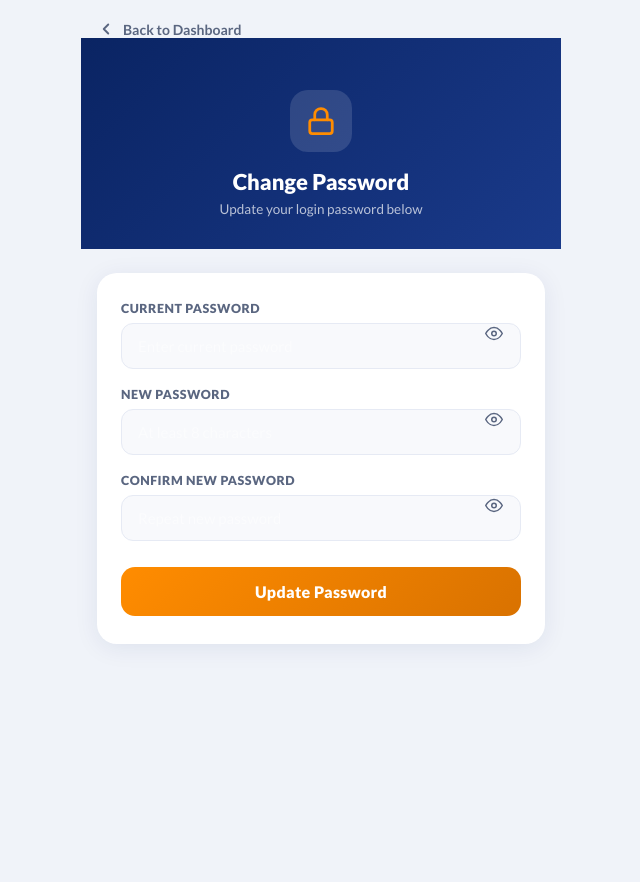
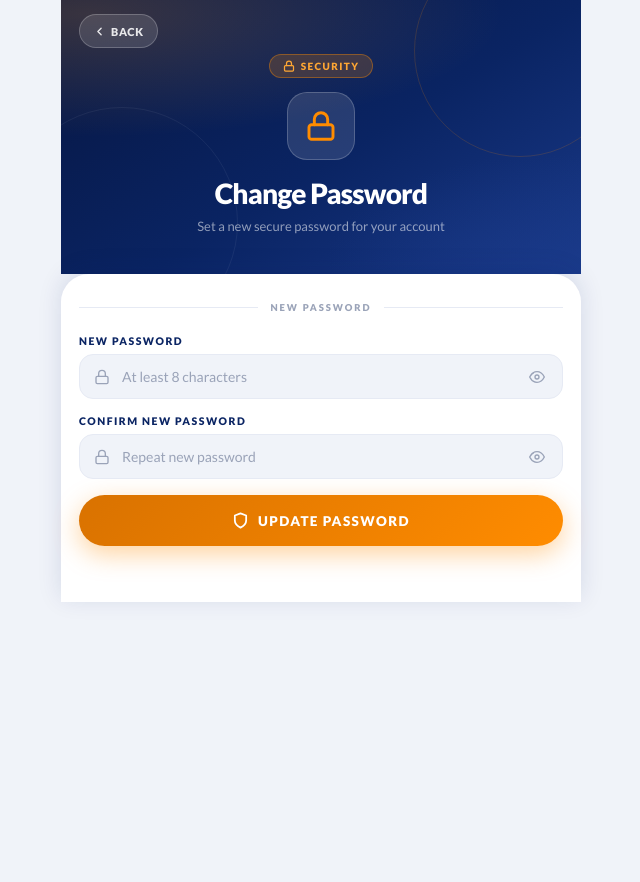
Before and after one commit to vainglory0601-arch/mana_system2, a Django app: page /change-password/ in a window 1280 px wide. Shown: the whole page, without its empty margins (319-959 px from the left). Run offline with Django 5.2, Linux system fonts and the light colour scheme; a user stored in the database is signed in; data comes from the database, SQL or seed files in the repository.

Commit message:
Remove current password field, redesign change password page
Co-Authored-By: Claude Sonnet 4.6 <noreply@anthropic.com>

```diff
--- a/accounts/views.py
+++ b/accounts/views.py
@@ -466,12 +466,9 @@ def change_password_view(request):
     error = None
     success = False
     if request.method == "POST":
-        current = request.POST.get("current_password", "")
         new_pw  = request.POST.get("new_password", "")
         confirm = request.POST.get("confirm_password", "")
-        if not request.user.check_password(current):
-            error = "Current password is incorrect."
-        elif len(new_pw) < 8:
+        if len(new_pw) < 8:
             error = "New password must be at least 8 characters."
         elif new_pw != confirm:
             error = "Passwords do not match."
--- a/templates/change_password.html
+++ b/templates/change_password.html
@@ -5,9 +5,10 @@
 {% block content %}
 <style>
 :root {
-  --orange:#FF8C00;--orange-dk:#D97200;
+  --navy:#0A2463;--navy-dk:#061540;--navy-lt:#1a3a8a;
+  --orange:#FF8C00;--orange-dk:#D97200;--orange-lt:#FFA733;
   --bg:#f0f3f9;--card:#ffffff;
-  --ink:#0d1b3e;--ink2:#5a6680;--line:#e6eaf4;
+  --ink:#0d1b3e;--ink2:#5a6680;--ink3:#9aa3b8;--line:#e6eaf4;
   --green:#16a34a;--red:#dc2626;
 }
 body,body *{font-family:"Lato","Open Sans",system-ui,-apple-system,Segoe UI,Roboto,Arial,sans-serif !important;}
@@ -15,95 +16,194 @@ html,body{width:100%;overflow-x:hidden;}
 body{margin:0;min-height:100vh;background:var(--bg) !important;color:var(--ink) !important;}
 .wrap{padding-top:0 !important;}
 
-.cp-outer{width:100%;max-width:480px;margin:0 auto;padding:0 0 40px;}
+@keyframes fadeUp{from{opacity:0;transform:translateY(16px)}to{opacity:1;transform:none}}
 
-.cp-hero{background:linear-gradient(135deg,#0A2463 0%,#1a3a8a 100%);padding:52px 20px 32px;text-align:center;position:relative;}
-.cp-hero-icon{width:62px;height:62px;background:rgba(255,255,255,.13);border-radius:18px;display:flex;align-items:center;justify-content:center;margin:0 auto 16px;}
-.cp-hero h1{color:#fff;font-size:22px;font-weight:900;margin:0 0 6px;}
-.cp-hero p{color:rgba(255,255,255,.7);font-size:13.5px;margin:0;}
+.cp-outer{width:100%;max-width:520px;margin:0 auto;}
 
-.cp-card{background:#fff;border-radius:20px;margin:24px 16px 0;padding:28px 24px;box-shadow:0 4px 24px rgba(10,36,99,.08);}
+/* ── HERO ── */
+.cp-hero{
+  position:relative;
+  padding:54px 20px 40px;
+  background:
+    radial-gradient(ellipse 160% 90% at 5% 5%,rgba(255,167,51,.20) 0%,transparent 50%),
+    radial-gradient(ellipse 80% 70% at 95% 95%,rgba(26,58,138,.55) 0%,transparent 55%),
+    linear-gradient(148deg,var(--navy-dk) 0%,var(--navy) 55%,var(--navy-lt) 100%);
+  overflow:hidden;
+  text-align:center;
+}
+.cp-hero::before{content:"";position:absolute;bottom:-65px;left:-55px;width:230px;height:230px;border-radius:50%;border:1px solid rgba(255,255,255,.06);pointer-events:none;}
+.cp-hero::after{content:"";position:absolute;top:-55px;right:-45px;width:210px;height:210px;border-radius:50%;border:1px solid rgba(255,140,0,.16);pointer-events:none;}
 
-.cp-label{display:block;font-size:12.5px;font-weight:800;color:var(--ink2);text-transform:uppercase;letter-spacing:.5px;margin-bottom:7px;}
-.cp-input{width:100%;box-sizing:border-box;padding:13px 16px;border:1.5px solid var(--line);border-radius:12px;font-size:15px;color:var(--ink);background:#f8f9fc;outline:none;transition:border .2s;}
-.cp-input:focus{border-color:var(--orange);background:#fff;}
+.cp-back{
+  position:absolute;top:14px;left:18px;
+  display:inline-flex;align-items:center;gap:5px;
+  height:34px;padding:0 13px;border-radius:999px;
+  background:rgba(255,255,255,.12);border:1px solid rgba(255,255,255,.22);
+  color:rgba(255,255,255,.88) !important;text-decoration:none;
+  font-size:11px;font-weight:800;letter-spacing:.06em;text-transform:uppercase;z-index:3;
+}
+.cp-back svg{width:13px;height:13px;fill:none;stroke:currentColor;stroke-width:2.5;stroke-linecap:round;stroke-linejoin:round;}
 
-.cp-field{margin-bottom:18px;position:relative;}
-.cp-toggle{position:absolute;right:14px;top:50%;transform:translateY(-50%);background:none;border:none;cursor:pointer;padding:4px;color:var(--ink2);}
+.cp-hero-inner{position:relative;z-index:2;}
+.cp-hero-tag{
+  display:inline-flex;align-items:center;gap:6px;
+  background:rgba(255,140,0,.18);border:1px solid rgba(255,140,0,.38);
+  border-radius:999px;padding:5px 13px;
+  font-size:10px;font-weight:900;color:var(--orange-lt);
+  letter-spacing:.14em;text-transform:uppercase;margin-bottom:14px;
+}
+.cp-hero-tag svg{width:12px;height:12px;fill:none;stroke:currentColor;stroke-width:2.5;stroke-linecap:round;stroke-linejoin:round;}
 
-.cp-btn{width:100%;padding:15px;background:linear-gradient(135deg,#FF8C00,#D97200);border:none;border-radius:14px;color:#fff;font-size:16px;font-weight:900;cursor:pointer;margin-top:8px;letter-spacing:.3px;}
-.cp-btn:active{opacity:.88;}
+.cp-icon-wrap{
+  width:68px;height:68px;border-radius:20px;
+  background:rgba(255,255,255,.12);border:1px solid rgba(255,255,255,.20);
+  display:flex;align-items:center;justify-content:center;
+  margin:0 auto 16px;
+}
+.cp-hero h1{color:#fff;font-size:28px;font-weight:900;letter-spacing:-.03em;margin:0 0 8px;}
+.cp-hero p{color:rgba(255,255,255,.55);font-size:13px;margin:0;}
 
-.cp-alert{border-radius:12px;padding:13px 16px;font-size:14px;font-weight:700;margin-bottom:18px;display:flex;align-items:center;gap:10px;}
+/* ── BODY ── */
+.cp-body{
+  background:var(--card);
+  border-radius:28px 28px 0 0;
+  box-shadow:0 -4px 24px rgba(10,36,99,.12);
+  padding:28px 18px 56px;
+  animation:fadeUp .35s ease both;
+}
+
+/* ── Fields ── */
+.cp-field{margin-bottom:16px;}
+.cp-field-label{
+  display:block;font-size:10.5px;font-weight:900;
+  color:var(--navy);letter-spacing:.14em;text-transform:uppercase;margin-bottom:7px;
+}
+.cp-field-wrap{position:relative;}
+.cp-ico{
+  position:absolute;left:15px;top:50%;transform:translateY(-50%);
+  width:16px;height:16px;color:var(--ink3);pointer-events:none;z-index:2;
+  display:flex;align-items:center;justify-content:center;
+}
+.cp-ico svg{width:16px;height:16px;fill:none;stroke:currentColor;stroke-width:2;stroke-linecap:round;stroke-linejoin:round;}
+.cp-toggle{
+  position:absolute;right:14px;top:50%;transform:translateY(-50%);
+  background:none;border:none;cursor:pointer;padding:4px;color:var(--ink3);z-index:2;
+  display:flex;align-items:center;
+}
+.cp-toggle svg{width:16px;height:16px;fill:none;stroke:currentColor;stroke-width:2;stroke-linecap:round;stroke-linejoin:round;}
+
+.cp-field input{
+  width:100%;box-sizing:border-box;
+  border-radius:14px;border:1.5px solid var(--line);
+  background:var(--bg);color:var(--ink);
+  padding:13px 44px 13px 42px;
+  outline:none;font-size:14px;font-weight:600;
+  transition:border-color .2s,box-shadow .2s,background .2s;
+}
+.cp-field input::placeholder{color:var(--ink3);font-weight:500;}
+.cp-field input:focus{border-color:var(--navy);background:#fff;box-shadow:0 0 0 4px rgba(10,36,99,.07);}
+
+/* ── Alert ── */
+.cp-alert{
+  border-radius:14px;padding:14px 16px;font-size:14px;font-weight:700;
+  margin-bottom:18px;display:flex;align-items:center;gap:10px;
+  animation:fadeUp .25s ease both;
+}
+.cp-alert svg{flex-shrink:0;fill:none;stroke:currentColor;stroke-width:2.5;stroke-linecap:round;stroke-linejoin:round;}
 .cp-alert.err{background:#fef2f2;color:var(--red);border:1px solid #fecaca;}
 .cp-alert.ok{background:#f0fdf4;color:var(--green);border:1px solid #bbf7d0;}
 
-.cp-back{display:flex;align-items:center;gap:8px;margin:20px 16px 0;text-decoration:none;color:var(--ink2);font-size:14px;font-weight:700;}
-.cp-back svg{flex-shrink:0;}
+/* ── Divider ── */
+.cp-divider{display:flex;align-items:center;gap:12px;margin-bottom:22px;}
+.cp-divider-line{flex:1;height:1px;background:var(--line);}
+.cp-divider-txt{font-size:9.5px;font-weight:900;color:var(--ink3);letter-spacing:.20em;text-transform:uppercase;white-space:nowrap;}
+
+/* ── Button ── */
+.cp-btn{
+  width:100%;margin-top:10px;border:0;border-radius:999px;
+  padding:17px 20px;font-weight:900;font-size:13.5px;
+  letter-spacing:.10em;text-transform:uppercase;
+  color:#fff;cursor:pointer;font-family:inherit;
+  background:linear-gradient(135deg,var(--orange-dk) 0%,var(--orange) 100%);
+  box-shadow:0 8px 26px rgba(255,140,0,.38);
+  display:flex;align-items:center;justify-content:center;gap:9px;
+  transition:transform .18s,box-shadow .18s,filter .18s;
+}
+.cp-btn svg{width:17px;height:17px;fill:none;stroke:#fff;stroke-width:2.5;stroke-linecap:round;stroke-linejoin:round;}
+.cp-btn:hover{transform:translateY(-2px);box-shadow:0 12px 32px rgba(255,140,0,.52);filter:brightness(1.05);}
+.cp-btn:active{transform:scale(.98);}
 </style>
 
 <div class="cp-outer">
-  <a href="{% url 'dashboard' %}" class="cp-back">
-    <svg width="18" height="18" viewBox="0 0 24 24" fill="none" stroke="currentColor" stroke-width="2.5" stroke-linecap="round" stroke-linejoin="round"><polyline points="15 18 9 12 15 6"/></svg>
-    Back to Dashboard
-  </a>
-
   <div class="cp-hero">
-    <div class="cp-hero-icon">
-      <svg width="30" height="30" viewBox="0 0 24 24" fill="none" stroke="#FF8C00" stroke-width="2.2" stroke-linecap="round" stroke-linejoin="round"><rect x="3" y="11" width="18" height="11" rx="2" ry="2"/><path d="M7 11V7a5 5 0 0110 0v4"/></svg>
+    <a href="{% url 'dashboard' %}" class="cp-back">
+      <svg viewBox="0 0 24 24"><polyline points="15 18 9 12 15 6"/></svg>
+      Back
+    </a>
+    <div class="cp-hero-inner">
+      <div class="cp-hero-tag">
+        <svg viewBox="0 0 24 24"><rect x="3" y="11" width="18" height="11" rx="2"/><path d="M7 11V7a5 5 0 0110 0v4"/></svg>
+        Security
+      </div>
+      <div class="cp-icon-wrap">
+        <svg width="32" height="32" viewBox="0 0 24 24" fill="none" stroke="#FF8C00" stroke-width="2.2" stroke-linecap="round" stroke-linejoin="round"><rect x="3" y="11" width="18" height="11" rx="2" ry="2"/><path d="M7 11V7a5 5 0 0110 0v4"/></svg>
+      </div>
+      <h1>Change Password</h1>
+      <p>Set a new secure password for your account</p>
     </div>
-    <h1>Change Password</h1>
-    <p>Update your login password below</p>
   </div>
 
-  <div class="cp-card">
+  <div class="cp-body">
     {% if success %}
     <div class="cp-alert ok">
-      <svg width="18" height="18" viewBox="0 0 24 24" fill="none" stroke="currentColor" stroke-width="2.5" stroke-linecap="round" stroke-linejoin="round"><polyline points="20 6 9 17 4 12"/></svg>
-      Password changed successfully!
+      <svg width="18" height="18" viewBox="0 0 24 24"><polyline points="20 6 9 17 4 12"/></svg>
+      Password updated successfully!
     </div>
     {% endif %}
     {% if error %}
     <div class="cp-alert err">
-      <svg width="18" height="18" viewBox="0 0 24 24" fill="none" stroke="currentColor" stroke-width="2.5" stroke-linecap="round" stroke-linejoin="round"><circle cx="12" cy="12" r="10"/><line x1="12" y1="8" x2="12" y2="12"/><line x1="12" y1="16" x2="12.01" y2="16"/></svg>
+      <svg width="18" height="18" viewBox="0 0 24 24"><circle cx="12" cy="12" r="10"/><line x1="12" y1="8" x2="12" y2="12"/><line x1="12" y1="16" x2="12.01" y2="16"/></svg>
       {{ error }}
     </div>
     {% endif %}
+
+    <div class="cp-divider">
+      <div class="cp-divider-line"></div>
+      <span class="cp-divider-txt">New Password</span>
+      <div class="cp-divider-line"></div>
+    </div>
 
     <form method="POST">
       {% csrf_token %}
 
       <div class="cp-field">
-        <label class="cp-label">Current Password</label>
-        <input class="cp-input" type="password" id="cur" name="current_password" placeholder="Enter current password" required>
-        <button type="button" class="cp-toggle" onclick="tog('cur',this)">
-          <svg width="18" height="18" viewBox="0 0 24 24" fill="none" stroke="currentColor" stroke-width="2" stroke-linecap="round" stroke-linejoin="round"><path d="M1 12s4-8 11-8 11 8 11 8-4 8-11 8-11-8-11-8z"/><circle cx="12" cy="12" r="3"/></svg>
-        </button>
+        <label class="cp-field-label">New Password</label>
+        <div class="cp-field-wrap">
+          <span class="cp-ico"><svg viewBox="0 0 24 24"><rect x="3" y="11" width="18" height="11" rx="2"/><path d="M7 11V7a5 5 0 0110 0v4"/></svg></span>
+          <input type="password" id="npw" name="new_password" placeholder="At least 8 characters" required>
+          <button type="button" class="cp-toggle" onclick="tog('npw')"><svg viewBox="0 0 24 24"><path d="M1 12s4-8 11-8 11 8 11 8-4 8-11 8-11-8-11-8z"/><circle cx="12" cy="12" r="3"/></svg></button>
+        </div>
       </div>
 
       <div class="cp-field">
-        <label class="cp-label">New Password</label>
-        <input class="cp-input" type="password" id="npw" name="new_password" placeholder="At least 8 characters" required>
-        <button type="button" class="cp-toggle" onclick="tog('npw',this)">
-          <svg width="18" height="18" viewBox="0 0 24 24" fill="none" stroke="currentColor" stroke-width="2" stroke-linecap="round" stroke-linejoin="round"><path d="M1 12s4-8 11-8 11 8 11 8-4 8-11 8-11-8-11-8z"/><circle cx="12" cy="12" r="3"/></svg>
-        </button>
+        <label class="cp-field-label">Confirm New Password</label>
+        <div class="cp-field-wrap">
+          <span class="cp-ico"><svg viewBox="0 0 24 24"><rect x="3" y="11" width="18" height="11" rx="2"/><path d="M7 11V7a5 5 0 0110 0v4"/></svg></span>
+          <input type="password" id="cpw" name="confirm_password" placeholder="Repeat new password" required>
+          <button type="button" class="cp-toggle" onclick="tog('cpw')"><svg viewBox="0 0 24 24"><path d="M1 12s4-8 11-8 11 8 11 8-4 8-11 8-11-8-11-8z"/><circle cx="12" cy="12" r="3"/></svg></button>
+        </div>
       </div>
 
-      <div class="cp-field">
-        <label class="cp-label">Confirm New Password</label>
-        <input class="cp-input" type="password" id="cpw" name="confirm_password" placeholder="Repeat new password" required>
-        <button type="button" class="cp-toggle" onclick="tog('cpw',this)">
-          <svg width="18" height="18" viewBox="0 0 24 24" fill="none" stroke="currentColor" stroke-width="2" stroke-linecap="round" stroke-linejoin="round"><path d="M1 12s4-8 11-8 11 8 11 8-4 8-11 8-11-8-11-8z"/><circle cx="12" cy="12" r="3"/></svg>
-        </button>
-      </div>
-
-      <button type="submit" class="cp-btn">Update Password</button>
+      <button type="submit" class="cp-btn">
+        <svg viewBox="0 0 24 24"><path d="M12 22s8-4 8-10V5l-8-3-8 3v7c0 6 8 10 8 10z"/></svg>
+        Update Password
+      </button>
     </form>
   </div>
 </div>
 
 <script>
-function tog(id, btn) {
+function tog(id) {
   var inp = document.getElementById(id);
   inp.type = inp.type === 'password' ? 'text' : 'password';
 }
```
